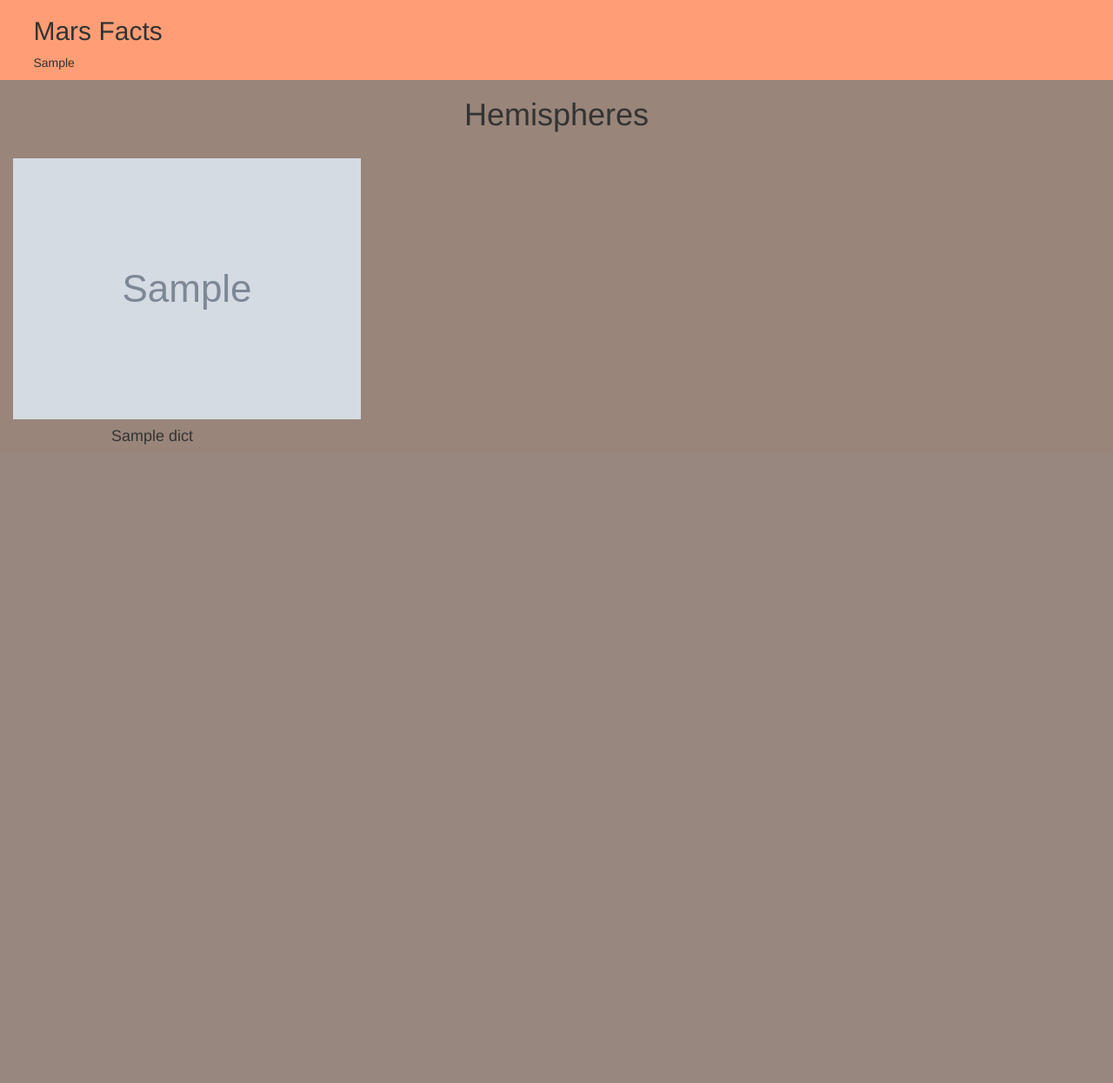
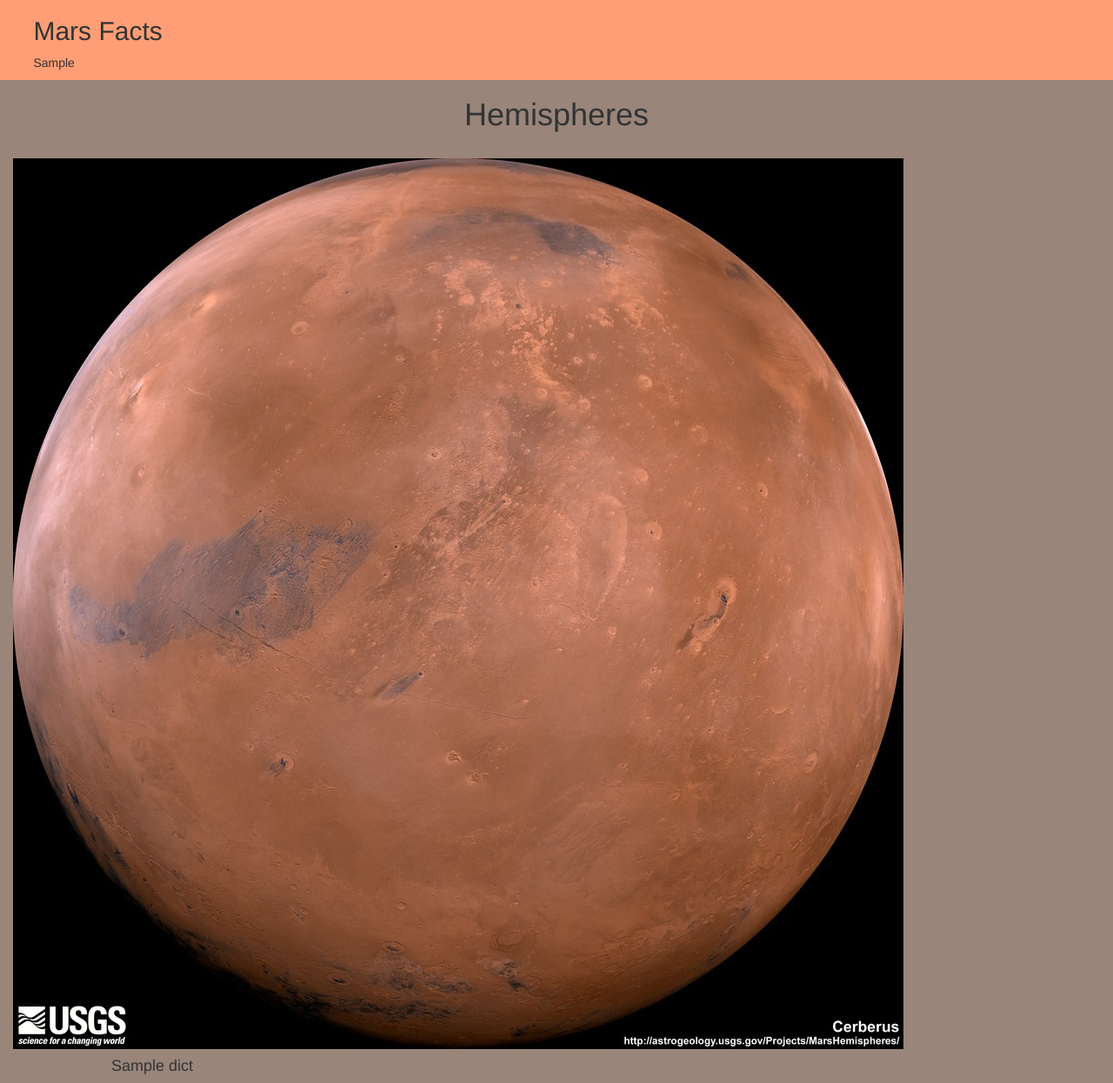
Before and after one commit to eyamini/web-scraping-challenge, a Flask app: template Missions_to_Mars/templates/index.html in a window 1280 px wide. Shown: the part 792-2037 px from the top of the page at 87% size. Before the commit the page ends 1303 px from the top, so only its background shows below. Run offline with Flask 2, Linux system fonts and the light colour scheme; the template is opened without the code that fills it: most values are stand-ins (such as "Sample title", 1, 10 or a date in 2020); grey boxes marked "Sample" are stand-in pictures; parts of the project's set-up code (start-up, migrations or seed data) failed here and were passed over; some libraries are stand-ins or nearby versions.

Commit message:
progress

```diff
--- a/Missions_to_Mars/templates/index.html
+++ b/Missions_to_Mars/templates/index.html
@@ -63,7 +63,7 @@
 {% for dict in mars_hemispheres %}
     <div class="col-md-6 text-center">
       <div class="card text-center" style="width: 32rem;">
-        <img class="card-img-top text-center" id="scale_id" src="{{ dict.img_url }}">
+        <img class="card-img-top text-center" id="scale_id" src="../resources/cerberus.png", "../resources/schiaparelli.png", "../resources/syrtis.png", "../resources/valles.png>
           <div class="card-body text-center">
             <h4 class="card-title text-center">{{ dict.title }}</h4>
           </div>
```
Also changed, not shown: Missions_to_Mars/resources/cerberus.png (added), Missions_to_Mars/resources/schiaparelli.png (added), Missions_to_Mars/resources/syrtis.png (added), Missions_to_Mars/resources/valles.png (added).
